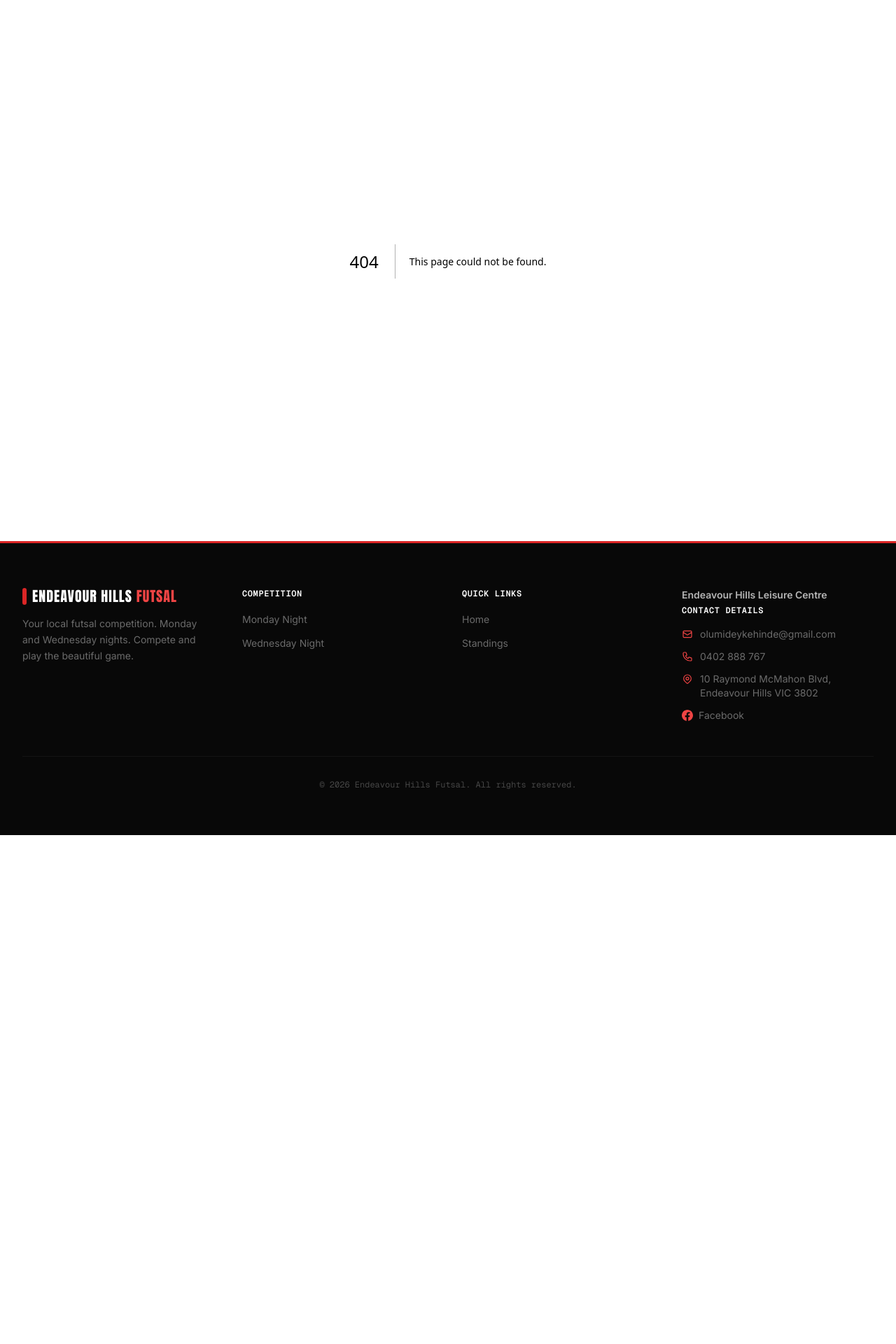
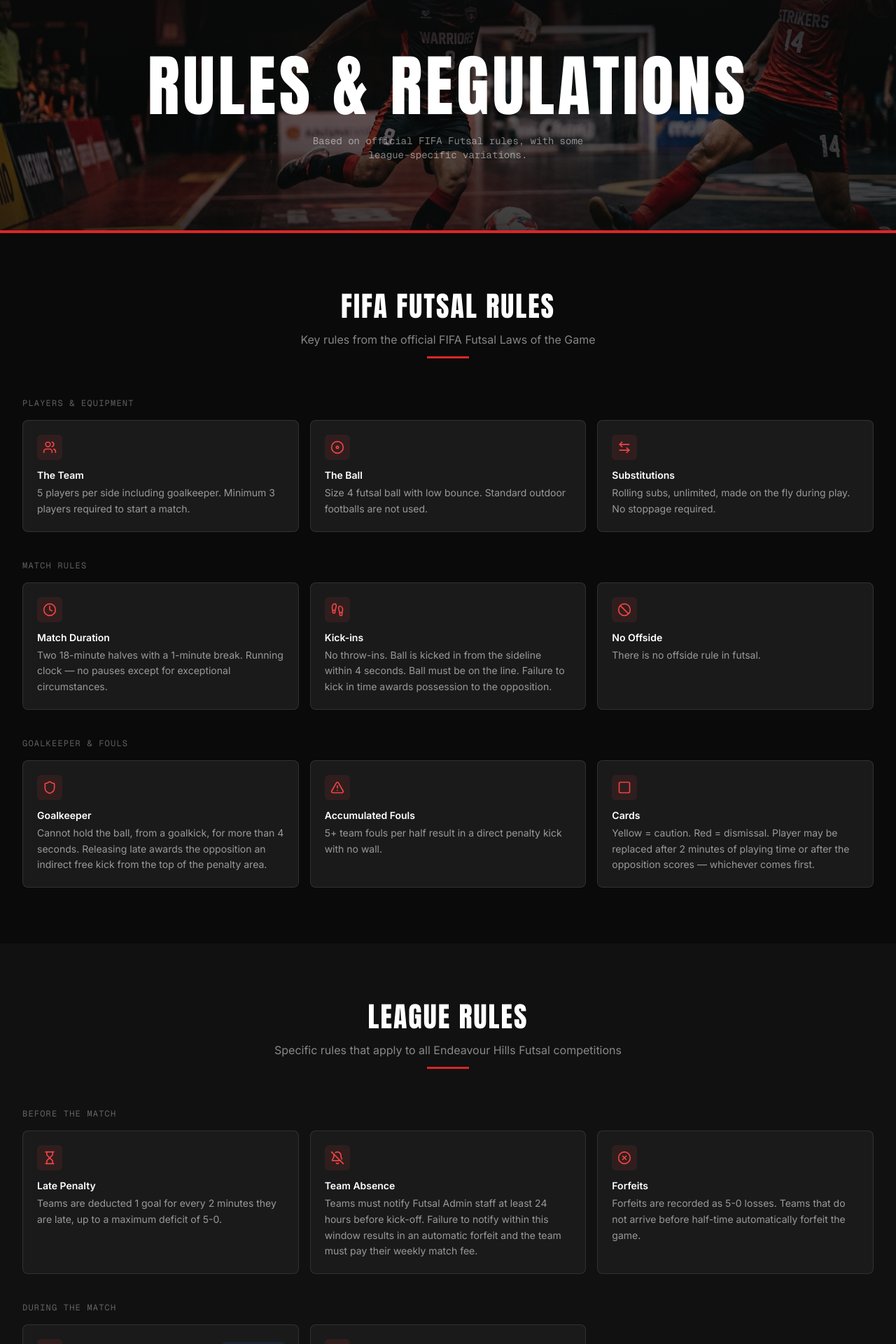
Before and after one commit to olu-git/futsal-site, a Next.js app: page /rules in a window 1280 px wide. Before the commit this address had no page. Shown: the part 92-2012 px from the top of the page at 70% size. Before the commit the page ends 1285 px from the top, so only its background shows below. Built offline with nearby package versions, Linux system fonts and the light colour scheme.

Commit message:
addition of futsal rules

```diff
--- /dev/null
+++ b/src/app/rules/page.tsx
@@ -0,0 +1,296 @@
+"use client";
+
+import { motion } from "framer-motion";
+import {
+  Users,
+  Disc,
+  ArrowLeftRight,
+  Clock,
+  Footprints,
+  Ban,
+  Shield,
+  TriangleAlert,
+  Square,
+  Hourglass,
+  BellOff,
+  CircleX,
+  UserX,
+  UserPlus,
+  Trophy,
+  Gavel,
+} from "lucide-react";
+import type { LucideIcon } from "lucide-react";
+import SectionHeading from "@/components/SectionHeading";
+
+interface RuleCard {
+  icon: LucideIcon;
+  title: string;
+  description: string;
+  badge?: string;
+}
+
+interface RuleGroup {
+  label: string;
+  cards: RuleCard[];
+}
+
+const fifaGroups: RuleGroup[] = [
+  {
+    label: "Players & Equipment",
+    cards: [
+      {
+        icon: Users,
+        title: "The Team",
+        description:
+          "5 players per side including goalkeeper. Minimum 3 players required to start a match.",
+      },
+      {
+        icon: Disc,
+        title: "The Ball",
+        description:
+          "Size 4 futsal ball with low bounce. Standard outdoor footballs are not used.",
+      },
+      {
+        icon: ArrowLeftRight,
+        title: "Substitutions",
+        description:
+          "Rolling subs, unlimited, made on the fly during play. No stoppage required.",
+      },
+    ],
+  },
+  {
+    label: "Match Rules",
+    cards: [
+      {
+        icon: Clock,
+        title: "Match Duration",
+        description:
+          "Two 18-minute halves with a 1-minute break. Running clock — no pauses except for exceptional circumstances.",
+      },
+      {
+        icon: Footprints,
+        title: "Kick-ins",
+        description:
+          "No throw-ins. Ball is kicked in from the sideline within 4 seconds. Ball must be on the line. Failure to kick in time awards possession to the opposition.",
+      },
+      {
+        icon: Ban,
+        title: "No Offside",
+        description: "There is no offside rule in futsal.",
+      },
+    ],
+  },
+  {
+    label: "Goalkeeper & Fouls",
+    cards: [
+      {
+        icon: Shield,
+        title: "Goalkeeper",
+        description:
+          "Cannot hold the ball, from a goalkick, for more than 4 seconds. Releasing late awards the opposition an indirect free kick from the top of the penalty area.",
+      },
+      {
+        icon: TriangleAlert,
+        title: "Accumulated Fouls",
+        description:
+          "5+ team fouls per half result in a direct penalty kick with no wall.",
+      },
+      {
+        icon: Square,
+        title: "Cards",
+        description:
+          "Yellow = caution. Red = dismissal. Player may be replaced after 2 minutes of playing time or after the opposition scores — whichever comes first.",
+      },
+    ],
+  },
+];
+
+const leagueGroups: RuleGroup[] = [
+  {
+    label: "Before the Match",
+    cards: [
+      {
+        icon: Hourglass,
+        title: "Late Penalty",
+        description:
+          "Teams are deducted 1 goal for every 2 minutes they are late, up to a maximum deficit of 5-0.",
+      },
+      {
+        icon: BellOff,
+        title: "Team Absence",
+        description:
+          "Teams must notify Futsal Admin staff at least 24 hours before kick-off. Failure to notify within this window results in an automatic forfeit and the team must pay their weekly match fee.",
+      },
+      {
+        icon: CircleX,
+        title: "Forfeits",
+        description:
+          "Forfeits are recorded as 5-0 losses. Teams that do not arrive before half-time automatically forfeit the game.",
+      },
+    ],
+  },
+  {
+    label: "During the Match",
+    cards: [
+      {
+        icon: UserX,
+        title: "No Tackle From Behind",
+        description:
+          "Players cannot challenge for the ball from behind — even if the ball is won cleanly. This will be called as a foul.",
+        badge: "League Rule",
+      },
+      {
+        icon: UserPlus,
+        title: "Fill-in Players",
+        description:
+          "Teams short on players may use fill-ins from other teams to reach a maximum of 5 players. No substitutions are allowed when using fill-ins. The team concedes 1 goal for each fill-in player used.",
+      },
+    ],
+  },
+  {
+    label: "Eligibility & Finals",
+    cards: [
+      {
+        icon: Trophy,
+        title: "Semi-Finals & Finals",
+        description:
+          "To play in the semi-finals and finals, players must have appeared in at least 5 games for their team across the regular season.",
+      },
+      {
+        icon: Gavel,
+        title: "Suspensions",
+        description:
+          "In-game red card: player is out for the remainder of the match; team may replace after 2 minutes or when opposition scores. Between matches: carry-over bans vary in length depending on the severity of the offence.",
+      },
+    ],
+  },
+];
+
+function RuleCardComponent({
+  card,
+  index,
+}: {
+  card: RuleCard;
+  index: number;
+}) {
+  const Icon = card.icon;
+  return (
+    <motion.div
+      initial={{ opacity: 0, y: 16 }}
+      animate={{ opacity: 1, y: 0 }}
+      transition={{ duration: 0.4, delay: index * 0.05 }}
+      className="rounded-lg border border-white/10 bg-[#1A1A1A] p-5 flex flex-col gap-3"
+    >
+      <div className="flex items-start justify-between gap-2">
+        <div className="w-9 h-9 rounded-md bg-red-500/10 flex items-center justify-center shrink-0">
+          <Icon className="w-5 h-5 text-red-500" />
+        </div>
+        {card.badge && (
+          <span className="text-[10px] font-[family-name:var(--font-geist-mono)] uppercase tracking-wider bg-blue-500/10 text-blue-400 rounded px-2 py-0.5 leading-tight mt-1">
+            {card.badge}
+          </span>
+        )}
+      </div>
+      <div>
+        <p className="text-sm font-semibold text-white mb-1">{card.title}</p>
+        <p className="text-sm text-white/55 leading-relaxed font-[family-name:var(--font-sans)]">
+          {card.description}
+        </p>
+      </div>
+    </motion.div>
+  );
+}
+
+function RuleGroupSection({
+  group,
+  baseIndex,
+}: {
+  group: RuleGroup;
+  baseIndex: number;
+}) {
+  return (
+    <div className="mb-10 last:mb-0">
+      <p className="font-[family-name:var(--font-geist-mono)] text-xs tracking-widest text-white/35 uppercase mb-4">
+        {group.label}
+      </p>
+      <div className="grid grid-cols-1 sm:grid-cols-2 lg:grid-cols-3 gap-4">
+        {group.cards.map((card, i) => (
+          <RuleCardComponent key={card.title} card={card} index={baseIndex + i} />
+        ))}
+      </div>
+    </div>
+  );
+}
+
+export default function RulesPage() {
+  return (
+    <div>
+      {/* Hero */}
+      <section className="relative overflow-hidden min-h-[360px] flex items-center justify-center">
+        <div
+          className="absolute inset-0 bg-cover bg-center"
+          style={{ backgroundImage: "url('/hero-bg.png')" }}
+        />
+        <div className="absolute inset-0 bg-gradient-to-b from-[#0A0A0AEE] via-[#0A0A0A99] to-[#0A0A0ACC]" />
+
+        <div className="relative z-10 text-center px-4 sm:px-6 lg:px-8 py-20 sm:py-24">
+          <motion.div
+            initial={{ opacity: 0, y: 20 }}
+            animate={{ opacity: 1, y: 0 }}
+            transition={{ duration: 0.6 }}
+            className="flex flex-col items-center"
+          >
+            <h1
+              className="font-[family-name:var(--font-heading)] text-6xl sm:text-7xl lg:text-8xl uppercase tracking-wider text-white leading-none"
+            >
+              Rules &amp; Regulations
+            </h1>
+            <p className="mt-5 text-white/50 text-sm font-[family-name:var(--font-geist-mono)] max-w-md">
+              Based on official FIFA Futsal rules, with some league-specific variations.
+            </p>
+          </motion.div>
+        </div>
+
+        <div className="absolute bottom-0 left-0 right-0 h-1 bg-red-600" />
+      </section>
+
+      {/* FIFA Futsal Rules */}
+      <section className="bg-[#0A0A0A] py-20 sm:py-[80px]">
+        <div className="mx-auto max-w-7xl px-4 sm:px-6 lg:px-8">
+          <div className="mb-14">
+            <SectionHeading
+              title="FIFA Futsal Rules"
+              subtitle="Key rules from the official FIFA Futsal Laws of the Game"
+            />
+          </div>
+          {fifaGroups.map((group, gi) => (
+            <RuleGroupSection
+              key={group.label}
+              group={group}
+              baseIndex={gi * 3}
+            />
+          ))}
+        </div>
+      </section>
+
+      {/* League Rules */}
+      <section className="bg-[#111111] py-20 sm:py-[80px]">
+        <div className="mx-auto max-w-7xl px-4 sm:px-6 lg:px-8">
+          <div className="mb-14">
+            <SectionHeading
+              title="League Rules"
+              subtitle="Specific rules that apply to all Endeavour Hills Futsal competitions"
+            />
+          </div>
+          {leagueGroups.map((group, gi) => (
+            <RuleGroupSection
+              key={group.label}
+              group={group}
+              baseIndex={gi * 3}
+            />
+          ))}
+        </div>
+      </section>
+    </div>
+  );
+}
--- a/src/components/Footer.tsx
+++ b/src/components/Footer.tsx
@@ -59,6 +59,11 @@ export default function Footer() {
               <li>
                 <Link href="/monday-night" className="text-sm text-white/40 hover:text-red-400 transition-colors font-[family-name:var(--font-sans)]">
                   Standings
+                </Link>
+              </li>
+              <li>
+                <Link href="/rules" className="text-sm text-white/40 hover:text-red-400 transition-colors font-[family-name:var(--font-sans)]">
+                  Rules
                 </Link>
               </li>
             </ul>
--- a/src/components/Navbar.tsx
+++ b/src/components/Navbar.tsx
@@ -10,6 +10,7 @@ const links = [
   { href: "/", label: "Home" },
   { href: "/monday-night", label: "Monday Night" },
   { href: "/wednesday-night", label: "Wednesday Night" },
+  { href: "/rules", label: "Rules" },
   { href: "/contact", label: "Contact" },
 ];
 
```
